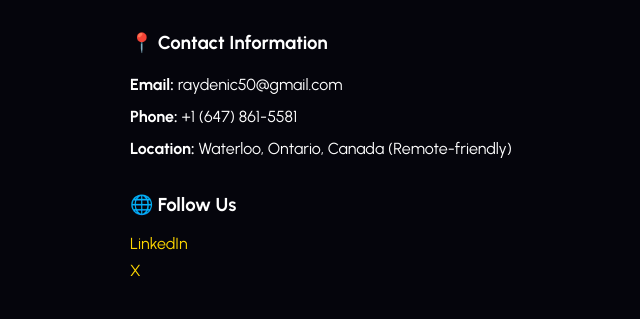
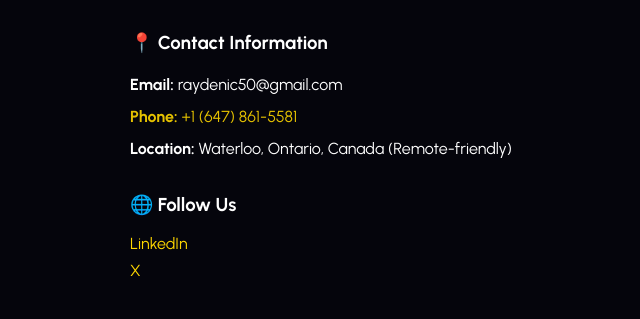
Before and after one commit to Raydenic/Homepage, a Node server app: page /contact in a window 1280 px wide. Shown: the part 938-1257 px from the top of the page, without its empty margins (110-750 px from the left). Run offline with Node 20, Linux system fonts and the light colour scheme.

Commit message:
Minor change

```diff
--- a/public/styles/contact.css
+++ b/public/styles/contact.css
@@ -101,3 +101,7 @@ button:hover {
 .social-links a:hover {
   text-decoration: underline;
 }
+
+.number{
+  color:#e6c200 ;
+}
--- a/views/contact.ejs
+++ b/views/contact.ejs
@@ -34,7 +34,7 @@
     <div class="contact-info">
       <h3>📍 Contact Information</h3>
       <p><strong>Email:</strong> raydenic50@gmail.com</p>
-      <p><strong>Phone:</strong> +1 (647) 861-5581</p>
+      <p class="number"><strong>Phone:</strong> +1 (647) 861-5581</p>
       <p><strong>Location:</strong> Waterloo, Ontario, Canada (Remote-friendly)</p>
     </div>
 
--- a/views/services.ejs
+++ b/views/services.ejs
@@ -33,7 +33,7 @@
     <li>Landing pages, sales pages, product sites</li>
     <li>E-commerce and shopping experiences</li>
     <li>Optimized for speed, SEO, and mobile responsiveness</li>
-    <li>Built with React, Vercel, Next.js or tailored stacks based on your goals</li>
+    <li>Built with React, Render, Next.js or tailored stacks based on your goals</li>
   </ul>
 
 
```
